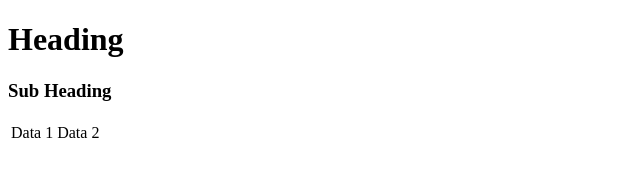
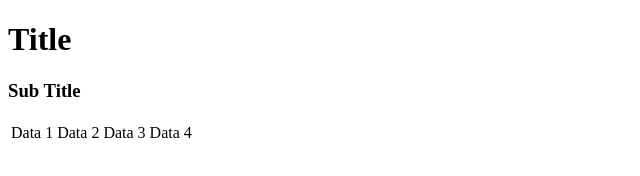
Before and after one commit to Bryantellius/gitconflict, a plain HTML site: page index.html in a window 1280 px wide. Shown: the whole page, without its empty margins (0-640 px from the left). Drawn offline with Linux system fonts and the light colour scheme.

Commit message:
changed heading to title. Added data to table

```diff
--- a/index.html
+++ b/index.html
@@ -6,12 +6,14 @@
     <title>Document</title>
   </head>
   <body>
-    <h1>Heading</h1>
-    <h3>Sub Heading</h3>
+    <h1>Title</h1>
+    <h3>Sub Title</h3>
     <table>
       <tr>
         <td>Data 1</td>
         <td>Data 2</td>
+        <td>Data 3</td>
+        <td>Data 4</td>
       </tr>
     </table>
   </body>
```
